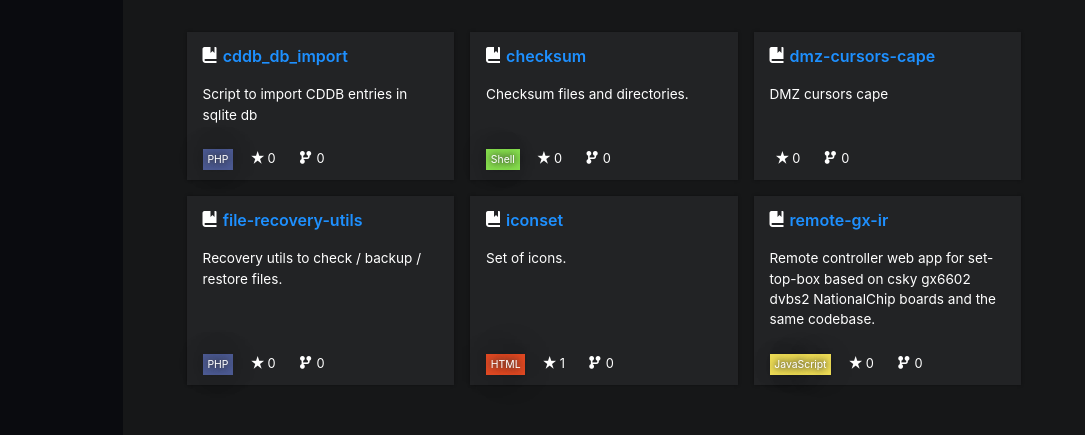
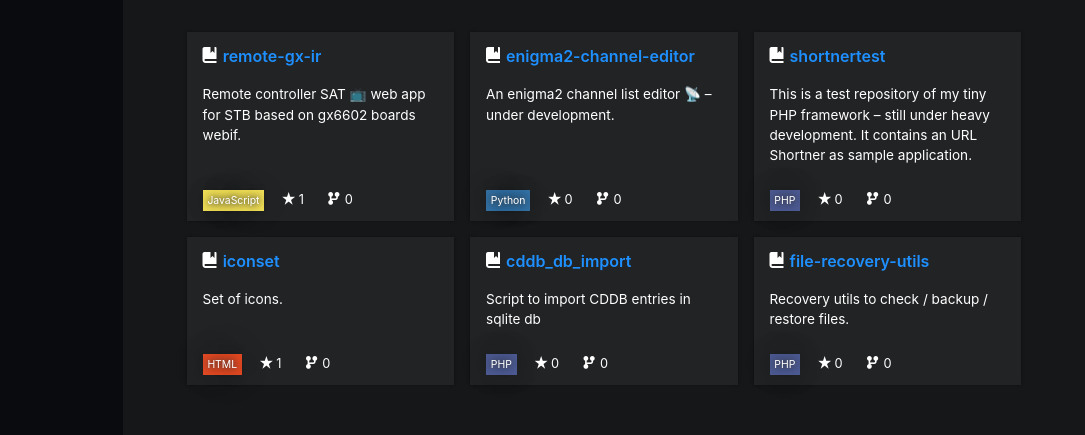
Before and after one commit to ctlcltd/ctlcltd.github.io, a website: page index.html in a window 1280 px wide. Shown: the part 199-634 px from the top of the page, 195-1280 px from the left. Drawn offline with Linux system fonts and the light colour scheme.

Commit message:
update repos

```diff
--- a/index.html
+++ b/index.html
@@ -46,63 +46,48 @@
 <div class="card-head">
 <h3 class="card_title">
 <span class="icon icon-book"></span>
-<a class="card_link" href="https://github.com/ctlcltd/cddb_db_import">cddb_db_import</a>
+<a class="card_link" href="https://github.com/ctlcltd/remote-gx-ir">remote-gx-ir</a>
 </h3>
 </div>
 <div class="card-text">
-<p class="card_description">Script to import CDDB entries in sqlite db</p>
+<p class="card_description">Remote controller SAT 📺 web app for STB based on gx6602 boards webif.</p>
 </div>
 <div class="card-foot">
-<span class="card_lang-code lang-code-php" style="background-color: #4f5d95;">PHP</span>
-<span class="card_stargazers"><a href="https://github.com/ctlcltd/cddb_db_import/stargazers"><span class="icon icon-star"></span> 0</a></span>
-<span class="card_forks"><a href="https://github.com/ctlcltd/cddb_db_import/network/members"><span class="icon icon-fork"></span> 0</a></span>
+<span class="card_lang-code lang-code-javascript" style="background-color: #f1e05a;">JavaScript</span>
+<span class="card_stargazers"><a href="https://github.com/ctlcltd/remote-gx-ir/stargazers"><span class="icon icon-star"></span> 1</a></span>
+<span class="card_forks"><a href="https://github.com/ctlcltd/remote-gx-ir/network/members"><span class="icon icon-fork"></span> 0</a></span>
 </div>
 </div>
 <div class="card repo">
 <div class="card-head">
 <h3 class="card_title">
 <span class="icon icon-book"></span>
-<a class="card_link" href="https://github.com/ctlcltd/checksum">checksum</a>
+<a class="card_link" href="https://github.com/ctlcltd/enigma2-channel-editor">enigma2-channel-editor</a>
 </h3>
 </div>
 <div class="card-text">
-<p class="card_description">Checksum files and directories.</p>
+<p class="card_description">An enigma2 channel list editor 📡 – under development.</p>
 </div>
 <div class="card-foot">
-<span class="card_lang-code lang-code-shell" style="background-color: #89e051;">Shell</span>
-<span class="card_stargazers"><a href="https://github.com/ctlcltd/checksum/stargazers"><span class="icon icon-star"></span> 0</a></span>
-<span class="card_forks"><a href="https://github.com/ctlcltd/checksum/network/members"><span class="icon icon-fork"></span> 0</a></span>
+<span class="card_lang-code lang-code-python" style="background-color: #3572a5;">Python</span>
+<span class="card_stargazers"><a href="https://github.com/ctlcltd/enigma2-channel-editor/stargazers"><span class="icon icon-star"></span> 0</a></span>
+<span class="card_forks"><a href="https://github.com/ctlcltd/enigma2-channel-editor/network/members"><span class="icon icon-fork"></span> 0</a></span>
 </div>
 </div>
 <div class="card repo">
 <div class="card-head">
 <h3 class="card_title">
 <span class="icon icon-book"></span>
-<a class="card_link" href="https://github.com/ctlcltd/dmz-cursors-cape">dmz-cursors-cape</a>
+<a class="card_link" href="https://github.com/ctlcltd/shortnertest">shortnertest</a>
 </h3>
 </div>
 <div class="card-text">
-<p class="card_description">DMZ cursors cape</p>
-</div>
-<div class="card-foot">
-<span class="card_stargazers"><a href="https://github.com/ctlcltd/dmz-cursors-cape/stargazers"><span class="icon icon-star"></span> 0</a></span>
-<span class="card_forks"><a href="https://github.com/ctlcltd/dmz-cursors-cape/network/members"><span class="icon icon-fork"></span> 0</a></span>
-</div>
-</div>
-<div class="card repo">
-<div class="card-head">
-<h3 class="card_title">
-<span class="icon icon-book"></span>
-<a class="card_link" href="https://github.com/ctlcltd/file-recovery-utils">file-recovery-utils</a>
-</h3>
-</div>
-<div class="card-text">
-<p class="card_description">Recovery utils to check / backup / restore files.</p>
+<p class="card_description">This is a test repository of my tiny PHP framework – still under heavy development. It contains an URL Shortner as sample application.</p>
 </div>
 <div class="card-foot">
 <span class="card_lang-code lang-code-php" style="background-color: #4f5d95;">PHP</span>
-<span class="card_stargazers"><a href="https://github.com/ctlcltd/file-recovery-utils/stargazers"><span class="icon icon-star"></span> 0</a></span>
-<span class="card_forks"><a href="https://github.com/ctlcltd/file-recovery-utils/network/members"><span class="icon icon-fork"></span> 0</a></span>
+<span class="card_stargazers"><a href="https://github.com/ctlcltd/shortnertest/stargazers"><span class="icon icon-star"></span> 0</a></span>
+<span class="card_forks"><a href="https://github.com/ctlcltd/shortnertest/network/members"><span class="icon icon-fork"></span> 0</a></span>
 </div>
 </div>
 <div class="card repo">
@@ -125,16 +110,32 @@
 <div class="card-head">
 <h3 class="card_title">
 <span class="icon icon-book"></span>
-<a class="card_link" href="https://github.com/ctlcltd/remote-gx-ir">remote-gx-ir</a>
+<a class="card_link" href="https://github.com/ctlcltd/cddb_db_import">cddb_db_import</a>
 </h3>
 </div>
 <div class="card-text">
-<p class="card_description">Remote controller web app for set-top-box based on csky gx6602 dvbs2 NationalChip boards and the same codebase.</p>
+<p class="card_description">Script to import CDDB entries in sqlite db</p>
 </div>
 <div class="card-foot">
-<span class="card_lang-code lang-code-javascript" style="background-color: #f1e05a;">JavaScript</span>
-<span class="card_stargazers"><a href="https://github.com/ctlcltd/remote-gx-ir/stargazers"><span class="icon icon-star"></span> 0</a></span>
-<span class="card_forks"><a href="https://github.com/ctlcltd/remote-gx-ir/network/members"><span class="icon icon-fork"></span> 0</a></span>
+<span class="card_lang-code lang-code-php" style="background-color: #4f5d95;">PHP</span>
+<span class="card_stargazers"><a href="https://github.com/ctlcltd/cddb_db_import/stargazers"><span class="icon icon-star"></span> 0</a></span>
+<span class="card_forks"><a href="https://github.com/ctlcltd/cddb_db_import/network/members"><span class="icon icon-fork"></span> 0</a></span>
+</div>
+</div>
+<div class="card repo">
+<div class="card-head">
+<h3 class="card_title">
+<span class="icon icon-book"></span>
+<a class="card_link" href="https://github.com/ctlcltd/file-recovery-utils">file-recovery-utils</a>
+</h3>
+</div>
+<div class="card-text">
+<p class="card_description">Recovery utils to check / backup / restore files.</p>
+</div>
+<div class="card-foot">
+<span class="card_lang-code lang-code-php" style="background-color: #4f5d95;">PHP</span>
+<span class="card_stargazers"><a href="https://github.com/ctlcltd/file-recovery-utils/stargazers"><span class="icon icon-star"></span> 0</a></span>
+<span class="card_forks"><a href="https://github.com/ctlcltd/file-recovery-utils/network/members"><span class="icon icon-fork"></span> 0</a></span>
 </div>
 </div>
 </div>
```
